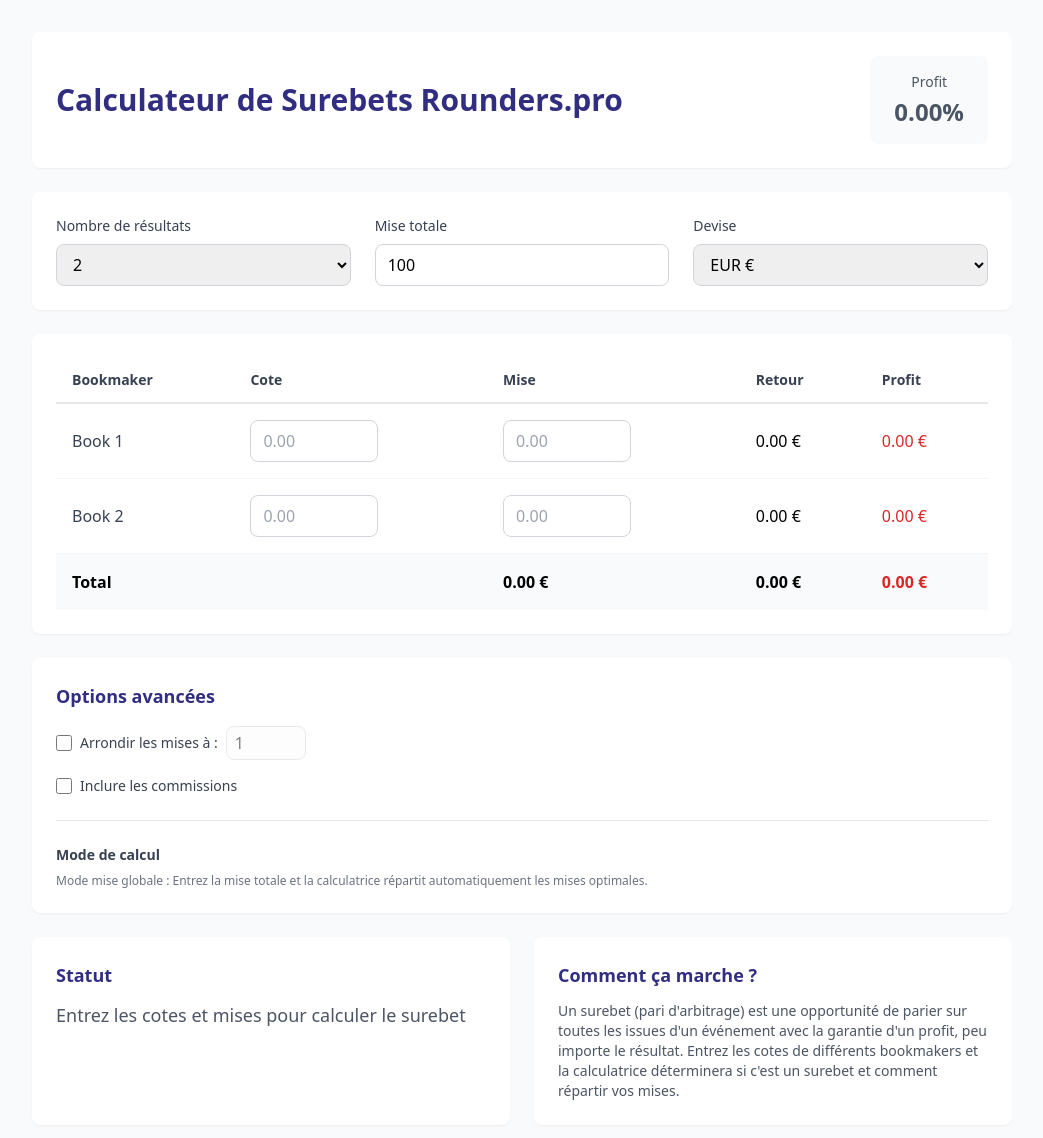
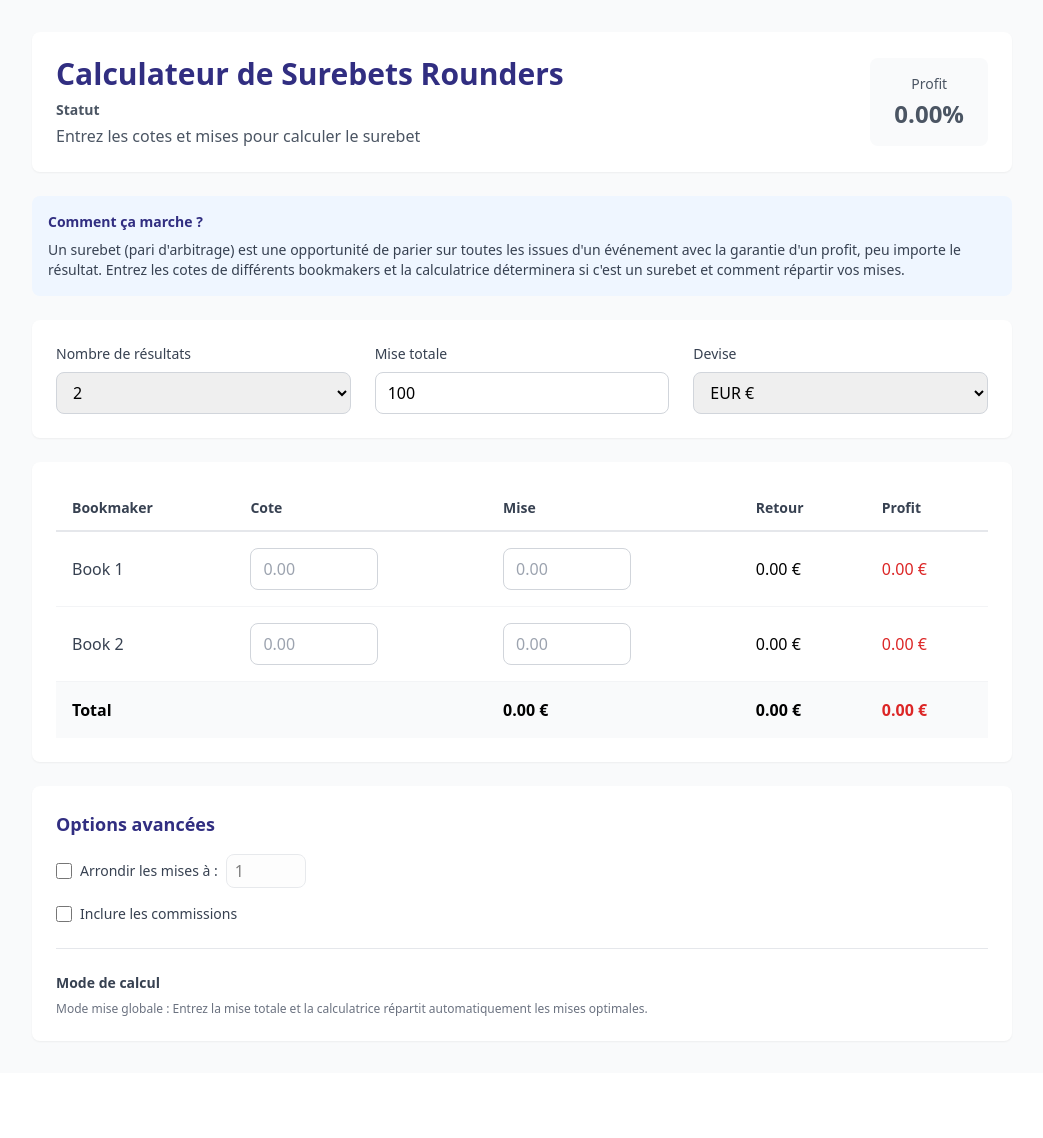
Before and after one commit to Web-Online-Concept/rounders-pro, a Next.js app: page /outils/surebet-calculatrice in a window 1280 px wide. Shown: the top 1138 px of the page, without its empty margins (118-1161 px from the left). After the commit the page ends 1073 px from the top, so only its background shows below. Built offline with nearby package versions, Linux system fonts and the light colour scheme.

Commit message:
Update SurebetCalculator.js

```diff
--- a/app/outils/surebet-calculatrice/SurebetCalculator.js
+++ b/app/outils/surebet-calculatrice/SurebetCalculator.js
@@ -127,7 +127,10 @@ export default function SurebetCalculator() {
   };
 
   useEffect(() => {
+    const timer = setTimeout(() => {
       calculateResults();
+    }, 100);
+    return () => clearTimeout(timer);
   }, [odds, totalStake, outcomes, showCommission, commissions, roundStakes, roundTo, mode, stakes]);
 
   const handleOddsChange = (index, value) => {
@@ -153,9 +156,22 @@ export default function SurebetCalculator() {
   return (
     <div className="min-h-screen bg-gray-50 py-8 px-4 sm:px-6 lg:px-8">
       <div className="max-w-[980px] mx-auto">
-        {/* Header */}
-        <div className="bg-white rounded-lg shadow-sm p-6 mb-6 flex flex-col sm:flex-row justify-between items-center gap-4">
-          <h1 className="text-3xl font-bold text-indigo-900">Calculateur de Surebets Rounders.pro</h1>
+        {/* Header avec Statut intégré */}
+        <div className="bg-white rounded-lg shadow-sm p-6 mb-6">
+          <div className="flex flex-col sm:flex-row justify-between items-center gap-4">
+            <div className="flex-1 text-center sm:text-left">
+              <h1 className="text-3xl font-bold text-indigo-900 mb-2">Calculateur de Surebets Rounders</h1>
+              <div className="text-sm text-gray-600">
+                <p className="font-semibold mb-1">Statut</p>
+                <p className={`text-base font-medium ${
+                  results?.isSurebet ? 'text-green-600' : 'text-gray-600'
+                }`}>
+                  {!results ? 'Entrez les cotes et mises pour calculer le surebet' :
+                   results.isSurebet ? 'Surebet détecté ! Profit garanti.' :
+                   'Pas de surebet. Perte garantie.'}
+                </p>
+              </div>
+            </div>
             <div className="bg-gray-50 rounded-lg px-6 py-4 text-center">
               <p className="text-sm text-gray-600 mb-1">Profit</p>
               <p className={`text-2xl font-bold ${
@@ -163,7 +179,24 @@ export default function SurebetCalculator() {
               }`}>
                 {results ? `${results.profitPercent.toFixed(2)}%` : '0.00%'}
               </p>
+              {results && (
+                <p className="text-xs text-gray-600 mt-1">
+                  {results.minProfit.toFixed(2)} {symbol}
+                </p>
+              )}
             </div>
+          </div>
+        </div>
+
+        {/* Comment ça marche - Sur toute la largeur */}
+        <div className="bg-blue-50 rounded-lg p-4 mb-6">
+          <h3 className="text-sm font-semibold text-indigo-900 mb-2">Comment ça marche ?</h3>
+          <p className="text-xs sm:text-sm text-gray-700 leading-relaxed">
+            Un surebet (pari d'arbitrage) est une opportunité de parier sur toutes les issues
+            d'un événement avec la garantie d'un profit, peu importe le résultat. Entrez les
+            cotes de différents bookmakers et la calculatrice déterminera si c'est un surebet
+            et comment répartir vos mises.
+          </p>
         </div>
 
         {/* Settings Panel */}
@@ -262,12 +295,12 @@ export default function SurebetCalculator() {
                     />
                   </td>
                   <td className="px-2 sm:px-4 py-3 sm:py-4 font-medium text-sm sm:text-base">
-                    {results ? `${results.returns[index].toFixed(2)} ${symbol}` : `0.00 ${symbol}`}
+                    {results && results.stakes[index] > 0 ? `${results.returns[index].toFixed(2)} ${symbol}` : `0.00 ${symbol}`}
                   </td>
                   <td className={`px-2 sm:px-4 py-3 sm:py-4 font-medium text-sm sm:text-base ${
                     results?.profits[index] >= 0 ? 'text-green-600' : 'text-red-600'
                   }`}>
-                    {results ? `${results.profits[index].toFixed(2)} ${symbol}` : `0.00 ${symbol}`}
+                    {results && results.stakes[index] > 0 ? `${results.profits[index].toFixed(2)} ${symbol}` : `0.00 ${symbol}`}
                   </td>
                 </tr>
               ))}
@@ -277,12 +310,12 @@ export default function SurebetCalculator() {
                   {results ? `${results.totalStake.toFixed(2)} ${symbol}` : `0.00 ${symbol}`}
                 </td>
                 <td className="px-2 sm:px-4 py-3 sm:py-4 text-sm sm:text-base">
-                  {results ? `${results.minReturn.toFixed(2)} ${symbol}` : `0.00 ${symbol}`}
+                  {results && results.totalStake > 0 ? `${results.minReturn.toFixed(2)} ${symbol}` : `0.00 ${symbol}`}
                 </td>
                 <td className={`px-2 sm:px-4 py-3 sm:py-4 text-sm sm:text-base ${
                   results?.minProfit >= 0 ? 'text-green-600' : 'text-red-600'
                 }`}>
-                  {results ? `${results.minProfit.toFixed(2)} ${symbol}` : `0.00 ${symbol}`}
+                  {results && results.totalStake > 0 ? `${results.minProfit.toFixed(2)} ${symbol}` : `0.00 ${symbol}`}
                 </td>
               </tr>
             </tbody>
@@ -290,7 +323,7 @@ export default function SurebetCalculator() {
         </div>
 
         {/* Advanced Settings */}
-        <div className="bg-white rounded-lg shadow-sm p-4 sm:p-6 mb-6">
+        <div className="bg-white rounded-lg shadow-sm p-4 sm:p-6">
           <h3 className="text-lg font-semibold text-indigo-900 mb-4">Options avancées</h3>
 
           <div className="space-y-4">
@@ -366,35 +399,6 @@ export default function SurebetCalculator() {
             </p>
           </div>
         </div>
-
-        {/* Info Panel */}
-        <div className="grid grid-cols-1 lg:grid-cols-2 gap-4 sm:gap-6">
-          <div className="bg-white rounded-lg shadow-sm p-4 sm:p-6">
-            <h3 className="text-lg font-semibold text-indigo-900 mb-3">Statut</h3>
-            <p className={`text-base sm:text-lg font-medium ${
-              results?.isSurebet ? 'text-green-600' : 'text-gray-600'
-            }`}>
-              {!results ? 'Entrez les cotes et mises pour calculer le surebet' :
-               results.isSurebet ? 'Surebet détecté ! Profit garanti.' :
-               'Pas de surebet. Perte garantie.'}
-            </p>
-            {results && (
-              <p className="text-xs sm:text-sm text-gray-600 mt-2">
-                Profit minimum : {results.minProfit.toFixed(2)} {symbol} ({((results.minProfit / results.totalStake) * 100).toFixed(2)}%)
-              </p>
-            )}
-          </div>
-
-          <div className="bg-white rounded-lg shadow-sm p-4 sm:p-6">
-            <h3 className="text-lg font-semibold text-indigo-900 mb-3">Comment ça marche ?</h3>
-            <p className="text-gray-600 text-xs sm:text-sm leading-relaxed">
-              Un surebet (pari d'arbitrage) est une opportunité de parier sur toutes les issues
-              d'un événement avec la garantie d'un profit, peu importe le résultat. Entrez les
-              cotes de différents bookmakers et la calculatrice déterminera si c'est un surebet
-              et comment répartir vos mises.
-            </p>
-          </div>
-        </div>
       </div>
     </div>
   );
```
Lines whose indentation alone changed are shown as unchanged.
